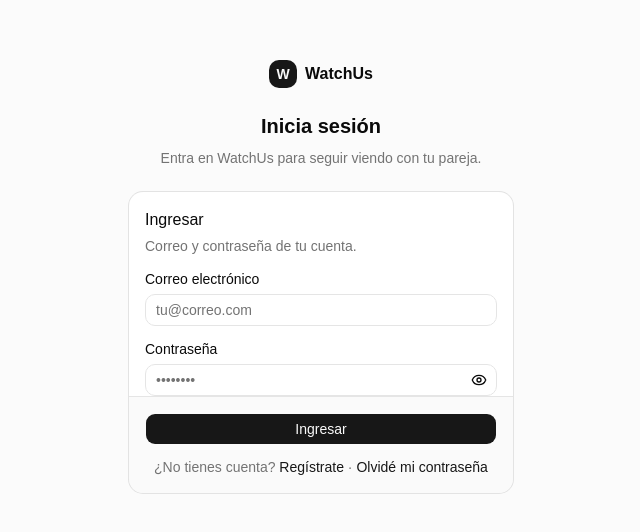
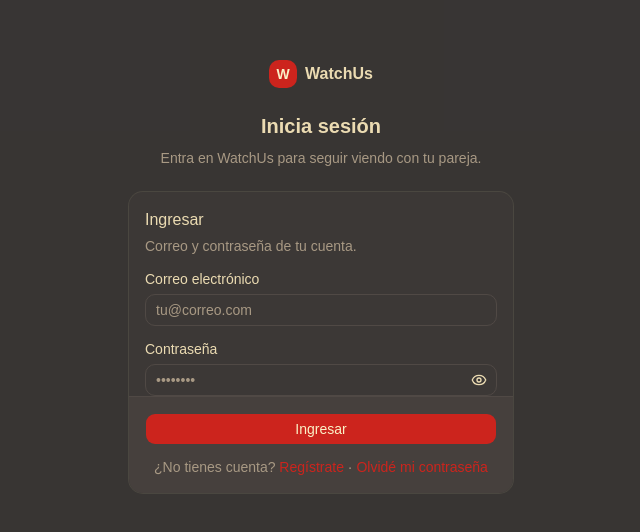
Before and after one commit to HustavoJhon/watchus, a React (Vite) app: page /login in a window 1280 px wide. Shown: the part 124-656 px from the top of the page, without its empty margins (319-959 px from the left). Built offline with nearby package versions, Linux system fonts and the light colour scheme; no server answers.

Commit message:
style(theme): gruvbox dark design tokens with status semantics

```diff
--- a/src/index.css
+++ b/src/index.css
@@ -7,75 +7,59 @@
 
 @custom-variant dark (&:is(.dark *));
 
+/*
+ * WatchUs design system — Gruvbox (dark background).
+ *
+ * Base is dark0/dark1 Gruvbox; surfaces differentiate with dark1/dark2 and
+ * text uses light1/light2. Color is used semantically, never decoratively:
+ *   - red:      primary actions / important elements
+ *   - yellow:   pending watchlist + ratings
+ *   - aqua/blue: currently watching + focus rings
+ *   - green:    watched / completed
+ *   - purple:   favorites (special elements)
+ *   - orange:   secondary accent (unused until needed)
+ */
 :root {
-  --background: oklch(1 0 0);
-  --foreground: oklch(0.145 0 0);
-  --card: oklch(1 0 0);
-  --card-foreground: oklch(0.145 0 0);
-  --popover: oklch(1 0 0);
-  --popover-foreground: oklch(0.145 0 0);
-  --primary: oklch(0.205 0 0);
-  --primary-foreground: oklch(0.985 0 0);
-  --secondary: oklch(0.97 0 0);
-  --secondary-foreground: oklch(0.205 0 0);
-  --muted: oklch(0.97 0 0);
-  --muted-foreground: oklch(0.556 0 0);
-  --accent: oklch(0.97 0 0);
-  --accent-foreground: oklch(0.205 0 0);
-  --destructive: oklch(0.577 0.245 27.325);
-  --destructive-foreground: oklch(0.985 0 0);
-  --border: oklch(0.922 0 0);
-  --input: oklch(0.922 0 0);
-  --ring: oklch(0.708 0 0);
+  --background: #282828;
+  --foreground: #ebdbb2;
+  --card: #3c3836;
+  --card-foreground: #ebdbb2;
+  --popover: #3c3836;
+  --popover-foreground: #ebdbb2;
+  --primary: #cc241d;
+  --primary-foreground: #fbf1c7;
+  --secondary: #504945;
+  --secondary-foreground: #ebdbb2;
+  --muted: #504945;
+  --muted-foreground: #a89984;
+  --accent: #504945;
+  --accent-foreground: #ebdbb2;
+  --destructive: #fb4934;
+  --destructive-foreground: #fbf1c7;
+  --border: #504945;
+  --input: #504945;
+  --ring: #83a598;
   --radius: 0.625rem;
-  --chart-1: oklch(0.87 0 0);
-  --chart-2: oklch(0.556 0 0);
-  --chart-3: oklch(0.439 0 0);
-  --chart-4: oklch(0.371 0 0);
-  --chart-5: oklch(0.269 0 0);
-  --sidebar: oklch(0.985 0 0);
-  --sidebar-foreground: oklch(0.145 0 0);
-  --sidebar-primary: oklch(0.205 0 0);
-  --sidebar-primary-foreground: oklch(0.985 0 0);
-  --sidebar-accent: oklch(0.97 0 0);
-  --sidebar-accent-foreground: oklch(0.205 0 0);
-  --sidebar-border: oklch(0.922 0 0);
-  --sidebar-ring: oklch(0.708 0 0);
-}
+  --chart-1: #d3869b;
+  --chart-2: #83a598;
+  --chart-3: #fe8019;
+  --chart-4: #b8bb26;
+  --chart-5: #fabd2f;
+  --sidebar: #3c3836;
+  --sidebar-foreground: #ebdbb2;
+  --sidebar-primary: #cc241d;
+  --sidebar-primary-foreground: #fbf1c7;
+  --sidebar-accent: #504945;
+  --sidebar-accent-foreground: #ebdbb2;
+  --sidebar-border: #504945;
+  --sidebar-ring: #83a598;
 
-.dark {
-  --background: oklch(0.145 0 0);
-  --foreground: oklch(0.985 0 0);
-  --card: oklch(0.205 0 0);
-  --card-foreground: oklch(0.985 0 0);
-  --popover: oklch(0.205 0 0);
-  --popover-foreground: oklch(0.985 0 0);
-  --primary: oklch(0.922 0 0);
-  --primary-foreground: oklch(0.205 0 0);
-  --secondary: oklch(0.269 0 0);
-  --secondary-foreground: oklch(0.985 0 0);
-  --muted: oklch(0.269 0 0);
-  --muted-foreground: oklch(0.708 0 0);
-  --accent: oklch(0.269 0 0);
-  --accent-foreground: oklch(0.985 0 0);
-  --destructive: oklch(0.704 0.191 22.216);
-  --destructive-foreground: oklch(0.985 0 0);
-  --border: oklch(1 0 0 / 10%);
-  --input: oklch(1 0 0 / 15%);
-  --ring: oklch(0.556 0 0);
-  --chart-1: oklch(0.87 0 0);
-  --chart-2: oklch(0.556 0 0);
-  --chart-3: oklch(0.439 0 0);
-  --chart-4: oklch(0.371 0 0);
-  --chart-5: oklch(0.269 0 0);
-  --sidebar: oklch(0.205 0 0);
-  --sidebar-foreground: oklch(0.985 0 0);
-  --sidebar-primary: oklch(0.488 0.243 264.376);
-  --sidebar-primary-foreground: oklch(0.985 0 0);
-  --sidebar-accent: oklch(0.269 0 0);
-  --sidebar-accent-foreground: oklch(0.985 0 0);
-  --sidebar-border: oklch(1 0 0 / 10%);
-  --sidebar-ring: oklch(0.556 0 0);
+  /* Semantic status colors (Gruvbox accents). */
+  --status-watchlist: #fabd2f;
+  --status-watching: #83a598;
+  --status-watched: #b8bb26;
+  --status-favorite: #d3869b;
+  --status-rating: #fabd2f;
 }
 
 @theme inline {
@@ -117,19 +101,63 @@
   --color-chart-3: var(--chart-3);
   --color-chart-2: var(--chart-2);
   --color-chart-1: var(--chart-1);
-  --radius-2xl: calc(var(--radius) * 1.8);
-  --radius-3xl: calc(var(--radius) * 2.2);
-  --radius-4xl: calc(var(--radius) * 2.6);
+
+  /* Semantic state utilities: bg-watchlist, text-watching, ring-favorite, … */
+  --color-watchlist: var(--status-watchlist);
+  --color-watching: var(--status-watching);
+  --color-watched: var(--status-watched);
+  --color-favorite: var(--status-favorite);
+  --color-rating: var(--status-rating);
+}
+
+.dark {
+  --background: #282828;
+  --foreground: #ebdbb2;
+  --card: #3c3836;
+  --card-foreground: #ebdbb2;
+  --popover: #3c3836;
+  --popover-foreground: #ebdbb2;
+  --primary: #cc241d;
+  --primary-foreground: #fbf1c7;
+  --secondary: #504945;
+  --secondary-foreground: #ebdbb2;
+  --muted: #504945;
+  --muted-foreground: #a89984;
+  --accent: #504945;
+  --accent-foreground: #ebdbb2;
+  --destructive: #fb4934;
+  --destructive-foreground: #fbf1c7;
+  --border: #504945;
+  --input: #504945;
+  --ring: #83a598;
+  --chart-1: #d3869b;
+  --chart-2: #83a598;
+  --chart-3: #fe8019;
+  --chart-4: #b8bb26;
+  --chart-5: #fabd2f;
 }
 
 @layer base {
   * {
     @apply border-border outline-ring/50;
   }
-  body {
-    @apply antialiased bg-background text-foreground;
-  }
   html {
     @apply font-sans;
+    color-scheme: dark;
+  }
+  body {
+    @apply bg-background text-foreground antialiased;
   }
 }
+
+/* Respect users who prefer reduced motion: strip animations and transitions. */
+@media (prefers-reduced-motion: reduce) {
+  *,
+  ::before,
+  ::after {
+    animation-duration: 0.01ms !important;
+    animation-iteration-count: 1 !important;
+    transition-duration: 0.01ms !important;
+    scroll-behavior: auto !important;
+  }
+}
```
